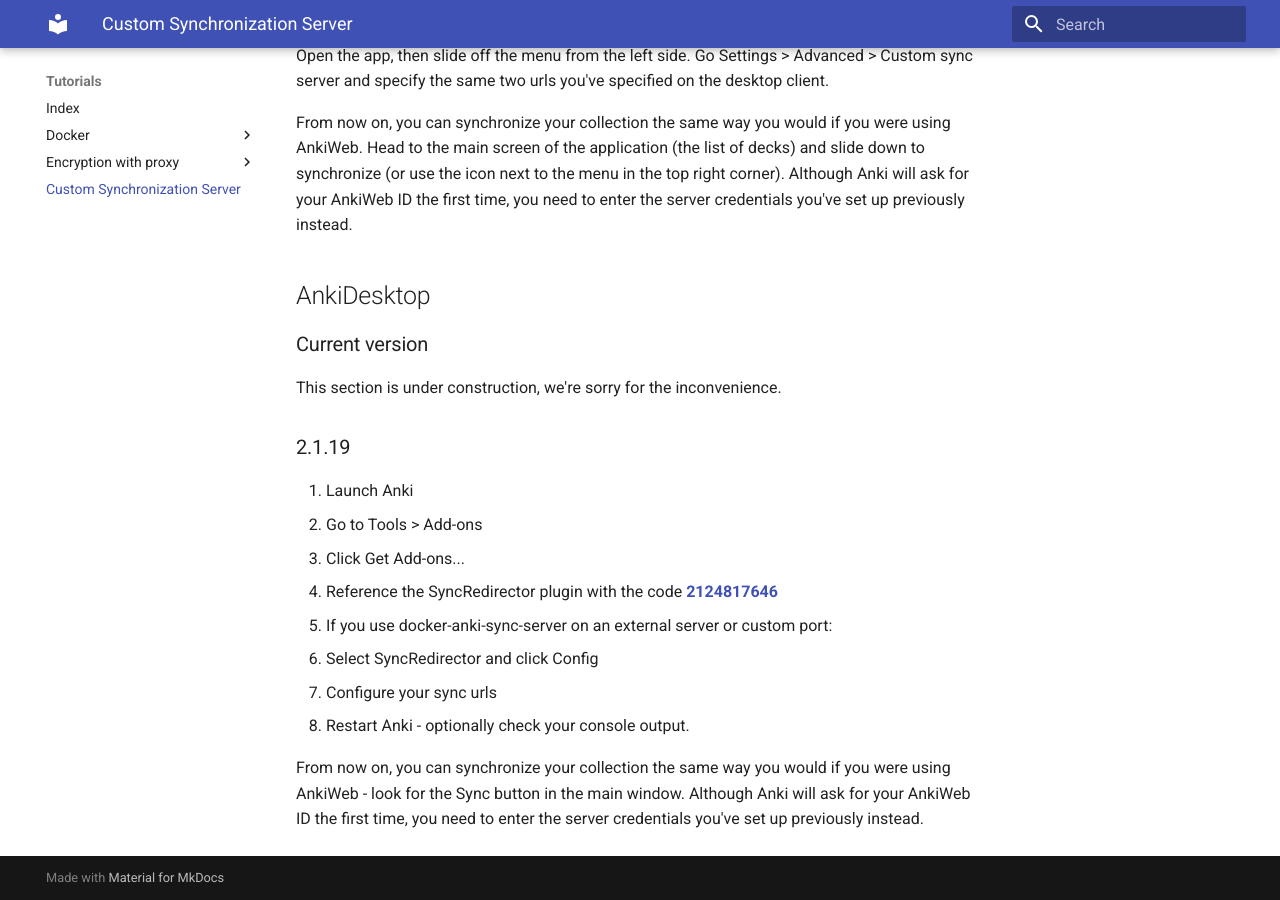
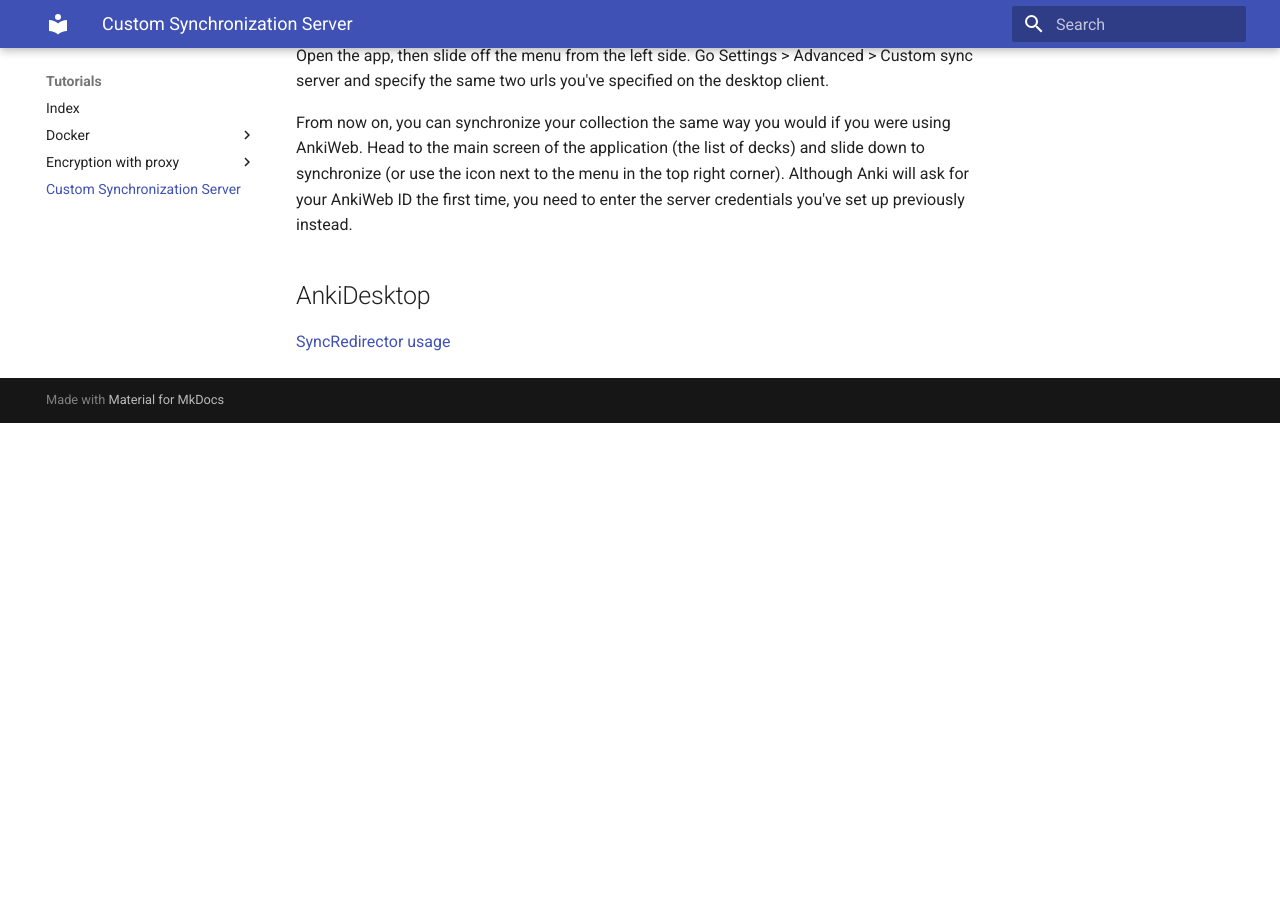
Before and after one commit to ankicommunity/ankicommunity.github.io, an MkDocs documentation site: the page built from docs/Tutorials/anki_custom_sync_server.md, in a window 1280 px wide and 900 px high, scrolled down 661 px. Built offline with MkDocs 1.6.1 and Material for MkDocs 9.7.7, drawn with Linux system fonts in a browser that asks for light colours; after the commit the page ends 1084 px from its top, so only the background shows below that.

Commit message:
SyncRedirector instruction moved

```diff
--- a/docs/Tutorials/anki_custom_sync_server.md
+++ b/docs/Tutorials/anki_custom_sync_server.md
@@ -22,19 +22,4 @@
 
 ## AnkiDesktop
 
-### Current version
-
-This section is under construction, we're sorry for the inconvenience.
-
-### 2.1.19
-
-1. Launch Anki
-2. Go to Tools > Add-ons
-3. Click Get Add-ons...
-4. Reference the SyncRedirector plugin with the code [**2124817646**](https://ankiweb.net/shared/info/2124817646)
-5. If you use docker-anki-sync-server on an external server or custom port:
-   1. Select SyncRedirector and click Config
-   2. Configure your sync urls
-6. Restart Anki - optionally check your console output.
-
-From now on, you can synchronize your collection the same way you would if you were using AnkiWeb - look for the Sync button in the main window. Although Anki will ask for your AnkiWeb ID the first time, you need to enter the server credentials you've set up previously instead.
+[SyncRedirector usage](/Supported%20Projects/SyncRedirector/)
```
Also changed, not shown: docs/Supported Projects/SyncRedirector.md (+12 -1 lines).
